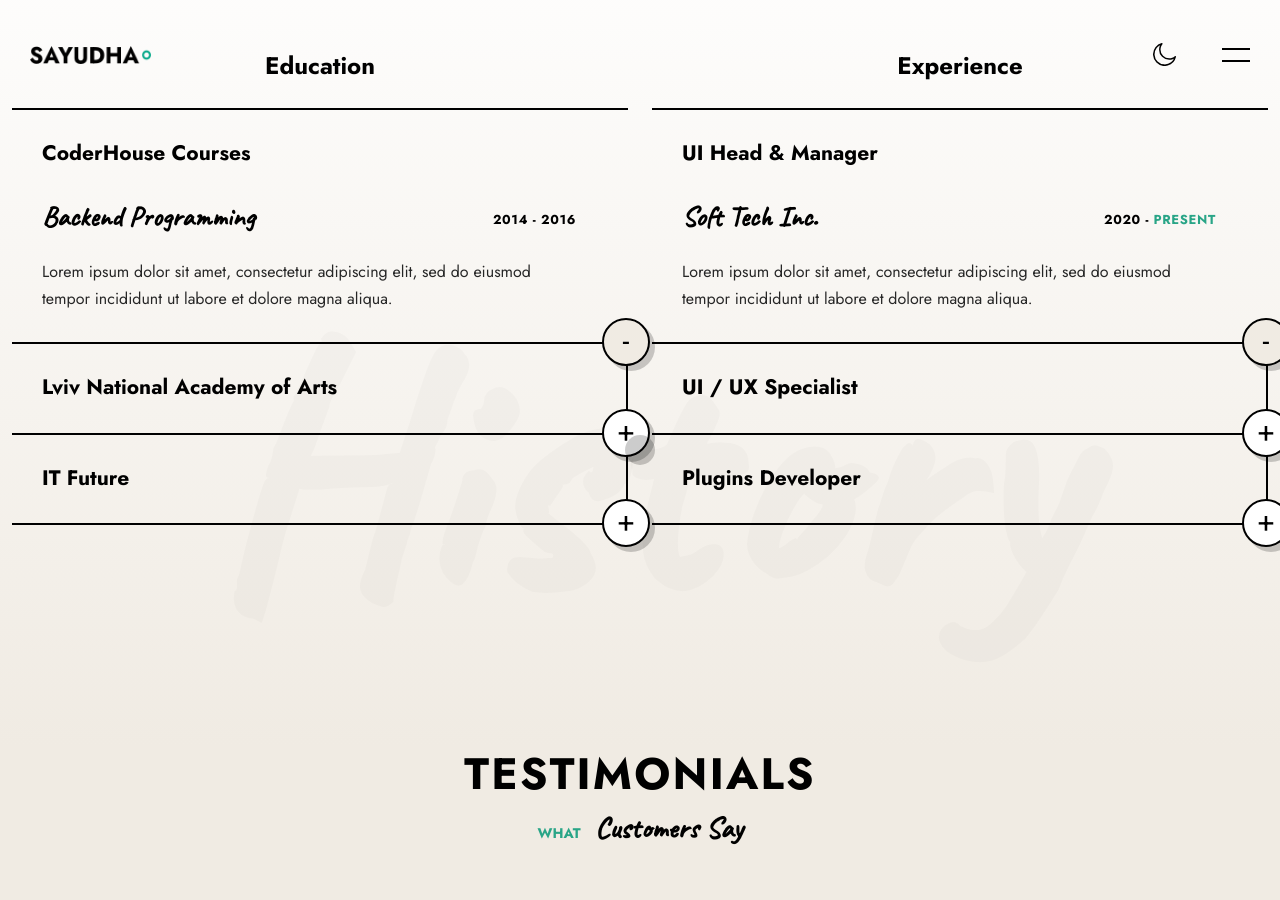
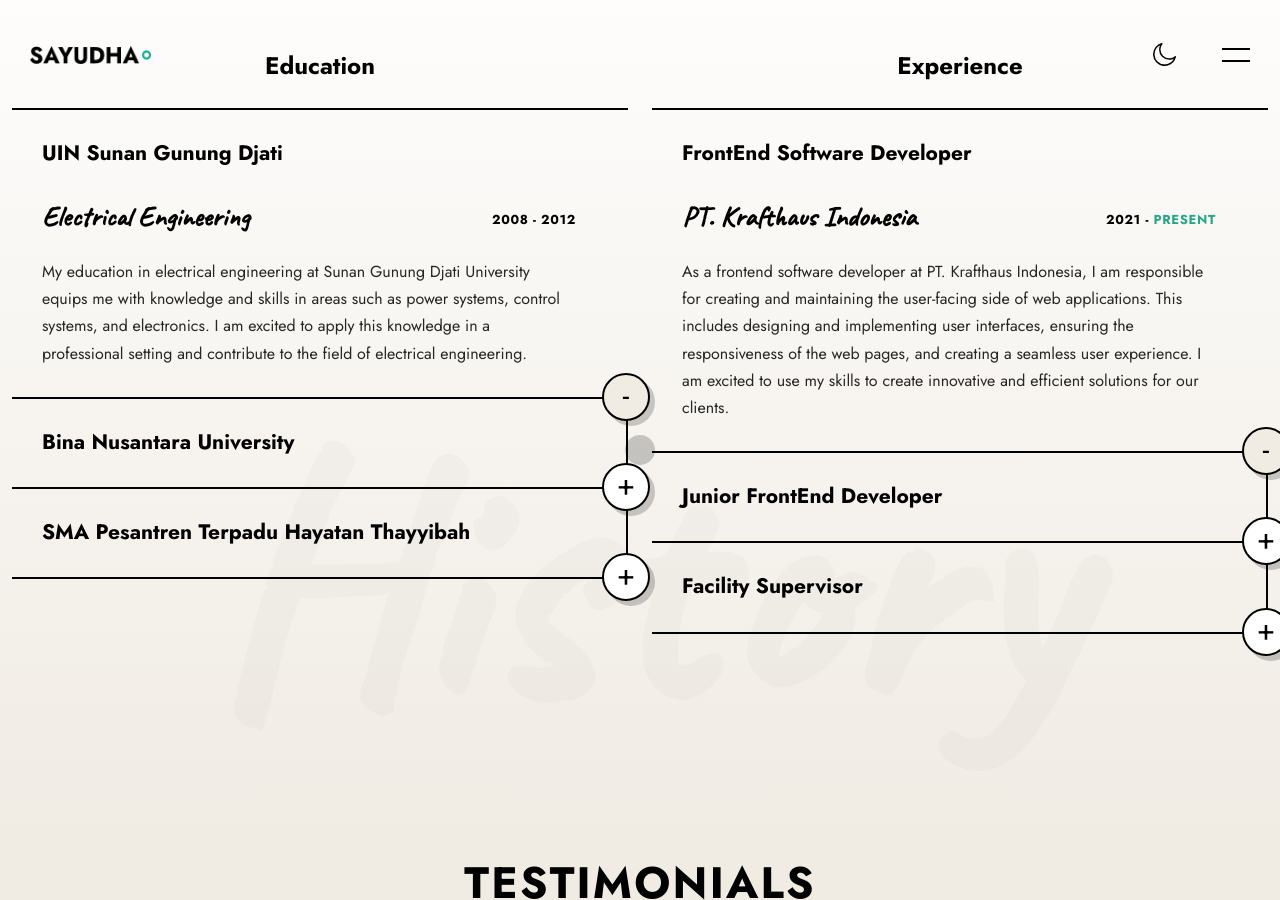
Before and after one commit to SayudhaCode/SayudhaCode.github.io, a Jekyll site: the page built from index.markdown, in a window 1280 px wide and 900 px high, scrolled down 4973 px. Built offline with Jekyll 4.4.1, drawn with Linux system fonts in a browser that asks for light colours; some of the changed text lies outside the part shown.

Commit message:
Landing Page done except Blog

```diff
--- a/_layouts/home.html
+++ b/_layouts/home.html
@@ -906,25 +906,29 @@ layout: default
 								 data-animate="active"
 							>
 								<h6 class="name lui-collapse-btn active">
-									<span> CoderHouse Courses </span>
+									<span> UIN Sunan Gunung Djati </span>
 								</h6>
 								<div class="history-content">
 									<div class="subname">
-										<span> Backend Programming </span>
+										<span> Electrical Engineering </span>
 									</div>
 									<div class="date lui-subtitle">
-										<span> 2014 - 2016 </span>
+										<span> 2008 - 2012 </span>
 									</div>
 									<div class="text">
 										<div>
-											<p>Lorem ipsum dolor sit
-												amet, consectetur
-												adipiscing elit, sed do
-												eiusmod tempor
-												incididunt
-												ut labore et dolore
-												magna
-												aliqua.</p>
+											<p>
+												My education in electrical
+												engineering at Sunan Gunung
+												Djati University equips me with
+												knowledge and skills in areas
+												such as power systems, control
+												systems, and electronics. I am
+												excited to apply this knowledge
+												in a professional setting and
+												contribute to the field of
+												electrical engineering.
+											</p>
 										</div>
 									</div>
 								</div>
@@ -933,25 +937,31 @@ layout: default
 								 data-animate="active"
 							>
 								<h6 class="name lui-collapse-btn">
-									<span> Lviv National Academy of Arts </span>
+									<span> Bina Nusantara University </span>
 								</h6>
 								<div class="history-content">
 									<div class="subname">
-										<span> Faculty of Design </span>
+										<span> PHP Backend </span>
 									</div>
 									<div class="date lui-subtitle">
-										<span> 2012 - 2014 </span>
+										<span> 2007 - 2008 </span>
 									</div>
 									<div class="text">
 										<div>
-											<p>Lorem ipsum dolor sit
-												amet, consectetur
-												adipiscing elit, sed do
-												eiusmod tempor
-												incididunt
-												ut labore et dolore
-												magna
-												aliqua.</p>
+											<p>
+												My course in PHP at Bina
+												Nusantara University is
+												providing me the knowledge and
+												hands-on experience in
+												developing dynamic web pages and
+												web applications using the
+												popular server-side scripting
+												language PHP. I am excited to
+												apply my skills in a
+												professional setting and create
+												efficient and effective
+												websites.
+											</p>
 										</div>
 									</div>
 								</div>
@@ -960,25 +970,32 @@ layout: default
 								 data-animate="active"
 							>
 								<h6 class="name lui-collapse-btn">
-									<span> IT Future </span>
+									<span> SMA Pesantren Terpadu Hayatan
+										Thayyibah
+									</span>
 								</h6>
 								<div class="history-content">
 									<div class="subname">
 										<span> High School </span>
 									</div>
 									<div class="date lui-subtitle">
-										<span> 2010 - 2012 </span>
+										<span> 2004 - 2006 </span>
 									</div>
 									<div class="text">
 										<div>
-											<p>Lorem ipsum dolor sit
-												amet, consectetur
-												adipiscing elit, sed do
-												eiusmod tempor
-												incididunt
-												ut labore et dolore
-												magna
-												aliqua.</p>
+											<p>
+												My high school education at SMA
+												Pesantren Terpadu Hayatan
+												Thayyibah provided me a strong
+												foundation in academic subjects
+												such as mathematics, science,
+												and language, as well as a focus
+												on Islamic values and leadership
+												development. I am grateful for
+												the opportunities and
+												experiences that have shaped me
+												into who I am today.
+											</p>
 										</div>
 									</div>
 								</div>
@@ -998,26 +1015,33 @@ layout: default
 								 data-animate="active"
 							>
 								<h6 class="name lui-collapse-btn active">
-									<span> UI Head &amp; Manager </span>
+									<span> FrontEnd Software Developer </span>
 								</h6>
 								<div class="history-content">
 									<div class="subname">
-										<span> Soft Tech Inc. </span>
+										<span> PT. Krafthaus Indonesia </span>
 									</div>
 									<div class="date lui-subtitle">
-                        <span> 2020 - <b>Present</b>
+                        <span> 2021 - <b>Present</b>
                         </span>
 									</div>
 									<div class="text">
 										<div>
-											<p>Lorem ipsum dolor sit
-												amet, consectetur
-												adipiscing elit, sed do
-												eiusmod tempor
-												incididunt
-												ut labore et dolore
-												magna
-												aliqua.</p>
+											<p>
+												As a frontend software developer
+												at PT. Krafthaus Indonesia, I am
+												responsible for creating and
+												maintaining the user-facing side
+												of web applications. This
+												includes designing and
+												implementing user interfaces,
+												ensuring the responsiveness of
+												the web pages, and creating a
+												seamless user experience. I am
+												excited to use my skills to
+												create innovative and efficient
+												solutions for our clients.
+											</p>
 										</div>
 									</div>
 								</div>
@@ -1026,25 +1050,33 @@ layout: default
 								 data-animate="active"
 							>
 								<h6 class="name lui-collapse-btn">
-									<span> UI / UX Specialist </span>
+									<span> Junior FrontEnd Developer </span>
 								</h6>
 								<div class="history-content">
 									<div class="subname">
-										<span> Kana Design Studio </span>
+										<span> PT. Xtremax Indonesia </span>
 									</div>
 									<div class="date lui-subtitle">
-										<span> 2018 - 2020 </span>
+										<span> 2019 - 2021 </span>
 									</div>
 									<div class="text">
 										<div>
-											<p>Lorem ipsum dolor sit
-												amet, consectetur
-												adipiscing elit, sed do
-												eiusmod tempor
-												incididunt
-												ut labore et dolore
-												magna
-												aliqua.</p>
+											<p>
+												As a junior front-end developer
+												at PT. Xtremax Indonesia, I am
+												part of a team responsible for
+												the design and development of
+												user-friendly and visually
+												appealing web interfaces. I work
+												with HTML, CSS, and JavaScript
+												to create responsive and
+												interactive websites. My role
+												also involves working closely
+												with the design and development
+												team to ensure that the final
+												product meets the client's
+												requirements.
+											</p>
 										</div>
 									</div>
 								</div>
@@ -1053,25 +1085,33 @@ layout: default
 								 data-animate="active"
 							>
 								<h6 class="name lui-collapse-btn">
-									<span> Plugins Developer </span>
+									<span> Facility Supervisor </span>
 								</h6>
 								<div class="history-content">
 									<div class="subname">
-										<span> Fiverr.com </span>
+										<span> PT. Jabil Circuit </span>
 									</div>
 									<div class="date lui-subtitle">
-										<span> 2016 - 2018 </span>
+										<span> 2017 - 2019 </span>
 									</div>
 									<div class="text">
 										<div>
-											<p>Lorem ipsum dolor sit
-												amet, consectetur
-												adipiscing elit, sed do
-												eiusmod tempor
-												incididunt
-												ut labore et dolore
-												magna
-												aliqua.</p>
+											<p>
+												As a Facility Supervisor at
+												PT. Jabil Circuit, I am
+												responsible for managing and
+												overseeing the day-to-day
+												operations of the facility. This
+												includes coordinating
+												maintenance and repair
+												activities, ensuring compliance
+												with safety and environmental
+												regulations, and managing the
+												budget for the facility. I work
+												closely with other departments
+												to ensure the facility runs
+												smoothly and efficiently.
+											</p>
 										</div>
 									</div>
 								</div>
@@ -1150,19 +1190,27 @@ layout: default
 								</div>
 								<div class="text lui-text">
 									<div>
-										<p>Lorem ipsum dolor sit amet,
-											consectetur adipiscing elit,
-											sed do eiusmod tempor
-											incididunt ut labore et
-											dolore magna aliqua.</p>
+										<p>I had the pleasure of working with
+											Sayudha as a front-end
+											developer. Sayudha is a highly
+											skilled professional with a great
+											attention to detail and a real
+											passion for creating visually
+											appealing web interfaces. I was
+											impressed by Sayudha's ability
+											to meet tight deadlines and deliver
+											high-quality work. I would highly
+											recommend Sayudha to anyone
+											looking for a top-notch front-end
+											developer.</p>
 									</div>
 								</div>
 								<div class="info">
 									<h6 class="name">
-										<span>Barbara Wilson</span>
+										<span>Michael Thompson</span>
 									</h6>
 									<div class="author">
-										<span>CEO Company</span>
+										<span>Digital Marketing Manager</span>
 									</div>
 								</div>
 								<div class="bg-img"
@@ -1194,19 +1242,26 @@ layout: default
 								</div>
 								<div class="text lui-text">
 									<div>
-										<p>Lorem ipsum dolor sit amet,
-											consectetur adipiscing elit,
-											sed do eiusmod tempor
-											incididunt ut labore et
-											dolore magna aliqua.</p>
+										<p>
+											As a project manager, I have had the
+											opportunity to work with Sayudha
+											on several projects. Sayudha is
+											a true professional and a valuable
+											asset to any team. Sayudha is an
+											expert in front-end development and
+											has the ability to turn complex
+											designs into beautiful, functional
+											websites. I would not hesitate to
+											work with Sayudha again.
+										</p>
 									</div>
 								</div>
 								<div class="info">
 									<h6 class="name">
-										<span>Charlie Smith</span>
+										<span>Sophia Johnson</span>
 									</h6>
 									<div class="author">
-										<span>Designer</span>
+										<span>Web Development Lead</span>
 									</div>
 								</div>
 								<div class="bg-img"
@@ -1238,19 +1293,28 @@ layout: default
 								</div>
 								<div class="text lui-text">
 									<div>
-										<p>Lorem ipsum dolor sit amet,
-											consectetur adipiscing elit,
-											sed do eiusmod tempor
-											incididunt ut labore et
-											dolore magna aliqua.</p>
+										<p>
+											I have had the privilege of working
+											with Sayudha as a front-end
+											developer. Sayudha is an
+											extremely talented developer with a
+											great attention to detail. Sayudha
+											is able to take any design and
+											turn it into a visually appealing
+											and responsive website. Sayudha
+											is a pleasure to work with and I
+											would highly recommend Sayudha
+											to anyone looking for a top-notch
+											front-end developer.
+										</p>
 									</div>
 								</div>
 								<div class="info">
 									<h6 class="name">
-										<span>Roy Wang</span>
+										<span>Nicholas Brown</span>
 									</h6>
 									<div class="author">
-										<span>Manager GYM</span>
+										<span>E-commerce Manager</span>
 									</div>
 								</div>
 								<div class="bg-img"
@@ -1282,19 +1346,29 @@ layout: default
 								</div>
 								<div class="text lui-text">
 									<div>
-										<p>Lorem ipsum dolor sit amet,
-											consectetur adipiscing elit,
-											sed do eiusmod tempor
-											incididunt ut labore et
-											dolore magna aliqua.</p>
+										<p>
+											I have had the pleasure of working
+											with Sayudha on several projects
+											as a front-end developer. Sayudha is
+											an expert in web
+											development and has a great eye for
+											design. Sayudha is able to
+											create beautiful, responsive
+											websites that are easy to navigate.
+											Sayudha is a great team player
+											and always willing to help out when
+											needed. I would highly recommend
+											Sayudha to anyone looking for a
+											front-end developer.
+										</p>
 									</div>
 								</div>
 								<div class="info">
 									<h6 class="name">
-										<span>Jennifer Smith</span>
+										<span>Olivia Davis</span>
 									</h6>
 									<div class="author">
-										<span>CEO &amp; Founder</span>
+										<span>IT Project Manager</span>
 									</div>
 								</div>
 								<div class="bg-img"
@@ -1326,11 +1400,21 @@ layout: default
 								</div>
 								<div class="text lui-text">
 									<div>
-										<p>Lorem ipsum dolor sit amet,
-											consectetur adipiscing elit,
-											sed do eiusmod tempor
-											incididunt ut labore et
-											dolore magna aliqua.</p>
+										<p>
+											I had the pleasure of working with
+											Sayudha on a recent project as a
+											front-end developer. Sayudha is
+											an extremely talented developer with
+											a great understanding of web
+											development technologies. Sayudha
+											was able to take my designs
+											and turn them into beautiful,
+											responsive websites. Sayudha is
+											a true professional and I would
+											highly recommend Sayudha to
+											anyone looking for a front-end
+											developer.
+										</p>
 									</div>
 								</div>
 								<div class="info">
@@ -1338,7 +1422,7 @@ layout: default
 										<span>Paul Freeman</span>
 									</h6>
 									<div class="author">
-										<span>Photographer</span>
+										<span>Web Designer</span>
 									</div>
 								</div>
 								<div class="bg-img"
@@ -1397,22 +1481,42 @@ layout: default
 							 data-animate="active"
 						>
 							<div class="lui-subtitle">
-								<span> Hourley Basis </span>
+								<span> Hourly Basis </span>
 							</div>
 							<div class="icon"></div>
 							<div class="price">
-                    <span> 39 <b>$</b>
+                    <span> 45 <b>$</b>
                     </span>
 								<em>Hour</em>
 							</div>
 							<div class="lui-text">
 								<div>
-									<p>Lorem ipsum dolor sit amet,
-										consectetur adipiscing elit, sed
-										do eiusmod tempor incididunt ut
-										labore et dolore magna aliqua.
-										Quis ipsum suspendisse ultrices
-										gravida.</p>
+									<p>
+										Specialize in creating visually
+										appealing and responsive websites that
+										are tailored to <strong>meet your
+										specific needs.</strong>
+									</p>
+									<p>
+										Includes:
+									<ul>
+										<li>
+											Maintainable Source Code on
+											HTML,
+											CSS, and JavaScript
+										</li>
+										<li>
+											Handcrafted Website or Using
+											Wix Platform
+										</li>
+										<li>
+											Free Brand Design, includes
+											creating logos, color schemes,
+											and overall general visual
+											identity for your business or
+											organization.
+										</li>
+									</ul>
 								</div>
 							</div>
 							<div class="list">
@@ -1424,13 +1528,13 @@ layout: default
 										</li>
 										<li>
 											<i class="fas fa-check"></i>Web
-											Development
+											Development(HTML+CSS+JS/Wix)
 										</li>
 										<li>
-											<em>Advertising</em>
+											<em>Web App (React/Vue/Shopify)</em>
 										</li>
 										<li>
-											<em>Photography</em>
+											<em>Free Maintenance</em>
 										</li>
 									</ul>
 								</div>
@@ -1463,12 +1567,20 @@ layout: default
 							</div>
 							<div class="lui-text">
 								<div>
-									<p>Lorem ipsum dolor sit amet,
-										consectetur adipiscing elit, sed
-										do eiusmod tempor incididunt ut
-										labore et dolore magna aliqua.
-										Quis ipsum suspendisse ultrices
-										gravida.</p>
+									<p>
+										Everything on Hourly Basis
+										<strong>PLUS</strong>
+									</p>
+									<ul>
+										<li>
+											Develop Web Apps Using React or
+											Vue, and
+										</li>
+										<li>
+											Develop e-commerce platform
+											using Shopify.
+										</li>
+									</ul>
 								</div>
 							</div>
 							<div class="list">
@@ -1480,13 +1592,14 @@ layout: default
 										</li>
 										<li>
 											<i class="fas fa-check"></i>Web
-											Development
+											Development(HTML+CSS+JS/Wix)
 										</li>
 										<li>
-											<i class="fas fa-check"></i>Advertising
+											<i class="fas fa-check"></i>Web App
+											(React/Vue/Shopify)
 										</li>
 										<li>
-											<em>Photography</em>
+											<em>Free Maintenance</em>
 										</li>
 									</ul>
 								</div>
@@ -1516,12 +1629,20 @@ layout: default
 							</div>
 							<div class="lui-text">
 								<div>
-									<p>Lorem ipsum dolor sit amet,
-										consectetur adipiscing elit, sed
-										do eiusmod tempor incididunt ut
-										labore et dolore magna aliqua.
-										Quis ipsum suspendisse ultrices
-										gravida.</p>
+									<p>
+										Everything on Weekly Basis
+										<strong>PLUS</strong>
+									</p>
+									<ul>
+										<li>
+											Free Maintenance services that
+											include regular updates, bug
+											fixes
+											and ensuring the website is
+											always
+											up-to-date.
+										</li>
+									</ul>
 								</div>
 							</div>
 							<div class="list">
@@ -1533,13 +1654,15 @@ layout: default
 										</li>
 										<li>
 											<i class="fas fa-check"></i>Web
-											Development
+											Development(HTML+CSS+JS/Wix)
 										</li>
 										<li>
-											<i class="fas fa-check"></i>Advertising
+											<i class="fas fa-check"></i>Web App
+											(React/Vue/Shopify)
 										</li>
 										<li>
-											<i class="fas fa-check"></i>Photography
+											<i class="fas fa-check"></i>Free
+											Maintenance
 										</li>
 									</ul>
 								</div>
@@ -1776,7 +1899,9 @@ layout: default
 									<span> Address </span>
 								</div>
 								<div class="lui-text">
-									<span> North Tower, Toronto, Canada </span>
+									<span> Komplek Bumi Panyileukan, Blok C8
+										No. 10, Bandung, Indonesia, 40614.
+									</span>
 								</div>
 							</div>
 							<div class="numbers-item scrolla-element-anim-1 scroll-animate"
```
Also changed, not shown: other parts of _layouts/home.html (+6 -6 lines), assets/images/testi4-1.jpg, assets/images/testi4-2.jpg, assets/images/testi4-3.jpg, assets/images/testi4-4.jpg, assets/images/testi4-5.jpg, assets/images/work2.jpg (added).
